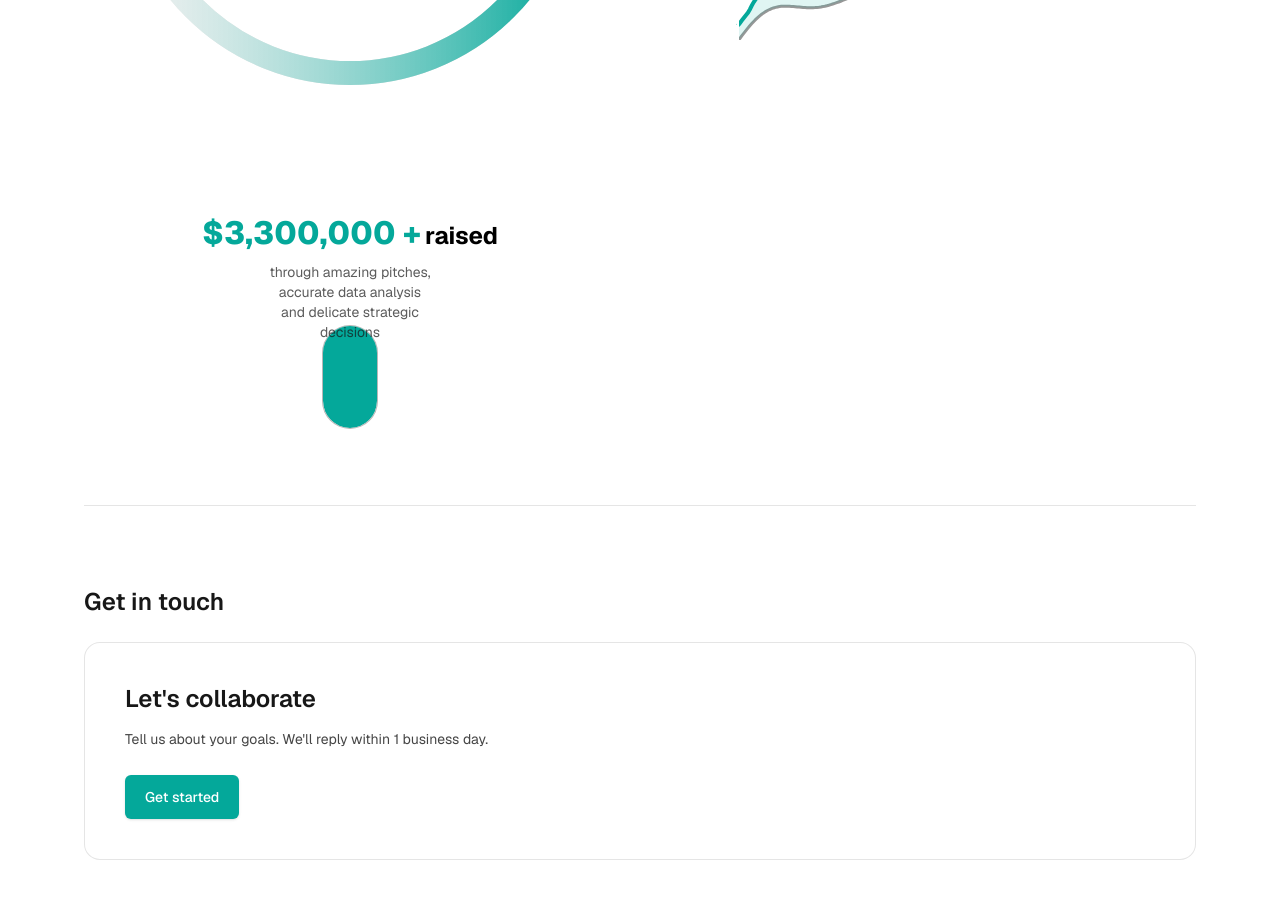
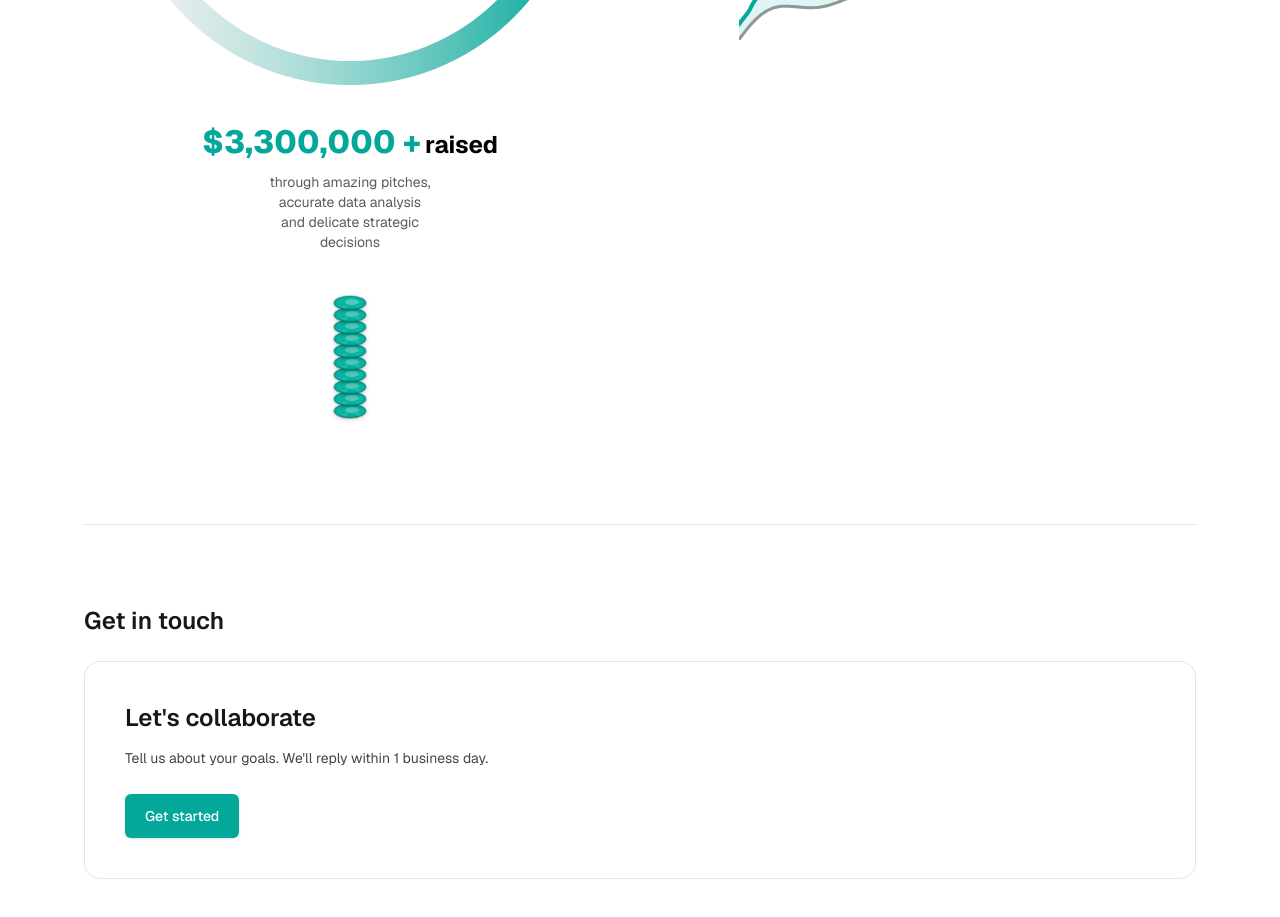
Before and after one commit to Drakhtar359/mozuk-site, a Next.js app in the folder apps/web/: page / in a window 1280 px wide. Shown: the part 1620-2537 px from the top of the page. Built offline with nearby package versions, Linux system fonts and the light colour scheme.

Commit message:
FundRaisedStat: pile of animated coins, title/desc above, staged fill

```diff
--- a/apps/web/src/components/FundRaisedStat.tsx
+++ b/apps/web/src/components/FundRaisedStat.tsx
@@ -2,14 +2,15 @@
 
 import { useRef, useEffect, useState } from "react";
 
+const COINS_TOTAL = 10;
+const FAST_FILL_PCT = 90;
+const END_FILL_PCT = 100;
+
 export default function FundRaisedStat() {
-  const [fill, setFill] = useState(0);
+  const [fill, setFill] = useState(0); // out of 100
   const [showText, setShowText] = useState(false);
   const rootRef = useRef<HTMLDivElement | null>(null);
   const hasAnimated = useRef(false);
-  // Animation values
-  const quickFillPct = 90;
-  const endFillPct = 100;
 
   useEffect(() => {
     const el = rootRef.current;
@@ -17,39 +18,38 @@ export default function FundRaisedStat() {
     const observer = new window.IntersectionObserver((entries) => {
       if (entries[0].isIntersecting && !hasAnimated.current) {
         hasAnimated.current = true;
-        animateBar();
+        animatePile();
       }
     }, { threshold: 0.6 });
     observer.observe(el);
     return () => observer.disconnect();
   }, []);
 
-  function animateBar() {
-    const quickDuration = 1200; // ms to get to 90%
-    const slowDuration = 1200; // ms from 90% to 100%
+  function animatePile() {
+    const quickDuration = 1200;
+    const slowDuration = 1200;
     // Fast fill to 90%
     const start = performance.now();
     function quickFrame(now: number) {
       const t = Math.min(1, (now - start) / quickDuration);
       const eased = t === 1 ? 1 : 1 - Math.pow(2, -8 * t);
-      const val = eased * quickFillPct;
+      const val = eased * FAST_FILL_PCT;
       setFill(val);
       if (t < 1) {
         requestAnimationFrame(quickFrame);
       } else {
-        setFill(quickFillPct);
+        setFill(FAST_FILL_PCT);
         // Continue slow to 100%
         const slowStart = performance.now();
         function slowFrame(now2: number) {
           const tt = Math.min(1, (now2 - slowStart) / slowDuration);
-          // Extra slow for final part like SatisfactionStat
           const eased2 = 1 - Math.pow(2, -5 * tt);
-          const val2 = quickFillPct + (endFillPct - quickFillPct) * eased2;
+          const val2 = FAST_FILL_PCT + (END_FILL_PCT - FAST_FILL_PCT) * eased2;
           setFill(val2);
           if (tt < 1) {
             requestAnimationFrame(slowFrame);
           } else {
-            setFill(endFillPct);
+            setFill(END_FILL_PCT);
             setTimeout(() => setShowText(true), 600);
           }
         }
@@ -59,29 +59,102 @@ export default function FundRaisedStat() {
     requestAnimationFrame(quickFrame);
   }
 
+  // How many coins should be visible for the current fill?
+  const coinsDisplayed = Math.round((fill / 100) * COINS_TOTAL);
+  // Coin display (bottom up)
+  const coinSvgs = Array.from({ length: COINS_TOTAL }).map((_, idx) => {
+    // Coins stack from bottom (idx 0 is bottom)
+    const show = idx < coinsDisplayed;
+    // Animate with slight vertical offset
     return (
-    <div ref={rootRef} className="relative flex flex-col items-center justify-end min-h-[250px] lg:min-h-[320px]">
-      <div className="pointer-events-none absolute inset-0 z-10 flex items-center justify-center">
-        <div className="relative w-full flex flex-col items-center justify-center">
+      <svg
+        key={idx}
+        width={36}
+        height={18}
+        viewBox="0 0 36 18"
+        style={{
+          opacity: show ? 1 : 0.1,
+          transform: show ? `translateY(-${4 * (COINS_TOTAL - idx - 1)}px)` : `translateY(10px)`,
+          transition: "opacity 0.15s, transform 0.3s cubic-bezier(.72,1.6,.56,1)",
+        }}
+        className="mx-auto drop-shadow-[0_1px_2px_rgba(0,0,0,0.21)]"
+      >
+        <ellipse
+          cx="18"
+          cy="9"
+          rx="16"
+          ry="7"
+          fill="var(--brand)"
+        />
+        <ellipse
+          cx="18"
+          cy="9"
+          rx="14"
+          ry="6"
+          fill="#19f7cc"
+          fillOpacity={0.16}
+        />
+        <ellipse
+          cx="20"
+          cy="8"
+          rx="7"
+          ry="3"
+          fill="#fff"
+          fillOpacity={0.28}
+        />
+        <ellipse
+          cx="13"
+          cy="13"
+          rx="3"
+          ry="1"
+          fill="#fff"
+          fillOpacity={0.14}
+        />
+        <ellipse
+          cx="26"
+          cy="12"
+          rx="2"
+          ry="0.8"
+          fill="#fff"
+          fillOpacity={0.10}
+        />
+        <ellipse
+          cx="17"
+          cy="15"
+          rx="10"
+          ry="2"
+          fill="#000"
+          fillOpacity={0.09}
+        />
+        <ellipse
+          cx="18"
+          cy="9"
+          rx="16"
+          ry="7"
+          stroke="#06574e"
+          strokeWidth="1.5"
+          fill="none"
+          opacity={0.28}
+        />
+      </svg>
+    );
+  });
+
+  return (
+    <div ref={rootRef} className="relative flex flex-col items-center justify-end min-h-[250px] lg:min-h-[320px] select-none ">
       {/* Title always on top */}
       <div className="mb-2 text-center">
         <span className="text-2xl sm:text-[2rem] font-extrabold text-[var(--brand)]">$3,300,000&nbsp;+</span>
         <span className="text-black dark:text-white text-lg sm:text-2xl font-bold ml-1">raised</span>
       </div>
-          {/* Description always on top */}
       <div className="text-xs sm:text-sm max-w-[170px] text-center mb-2 opacity-70">
         through amazing pitches, accurate data analysis<br />and delicate strategic decisions
       </div>
-        </div>
-      </div>
-      {/* Animated Bar */}
-      <div style={{height: 180, minHeight:100}} className="flex items-end w-full justify-center p-3 pt-16">
-        <div className="h-full w-10 sm:w-14 bg-black/10 rounded-full flex items-end overflow-hidden border border-black/20 dark:border-white/10 relative">
-          <div
-            className="w-full bg-[var(--brand)] rounded-b-full transition-all duration-300 absolute bottom-0 left-0"
-            style={{ height: `${fill}%`, minHeight:4 }}
-          ></div>
-        </div>
+      {/* Coins pile animation (SVG stacked) */}
+      <div style={{height: 200, minHeight:100}} className="w-14 flex flex-col justify-end items-center relative select-none">
+        {coinSvgs.map((coin,i) => (
+          <div key={i} className="w-full" style={{ position: 'absolute', bottom: 4 + 16*i }}>{coin}</div>
+        ))}
       </div>
     </div>
   );
```
Lines whose indentation alone changed are shown as unchanged.
